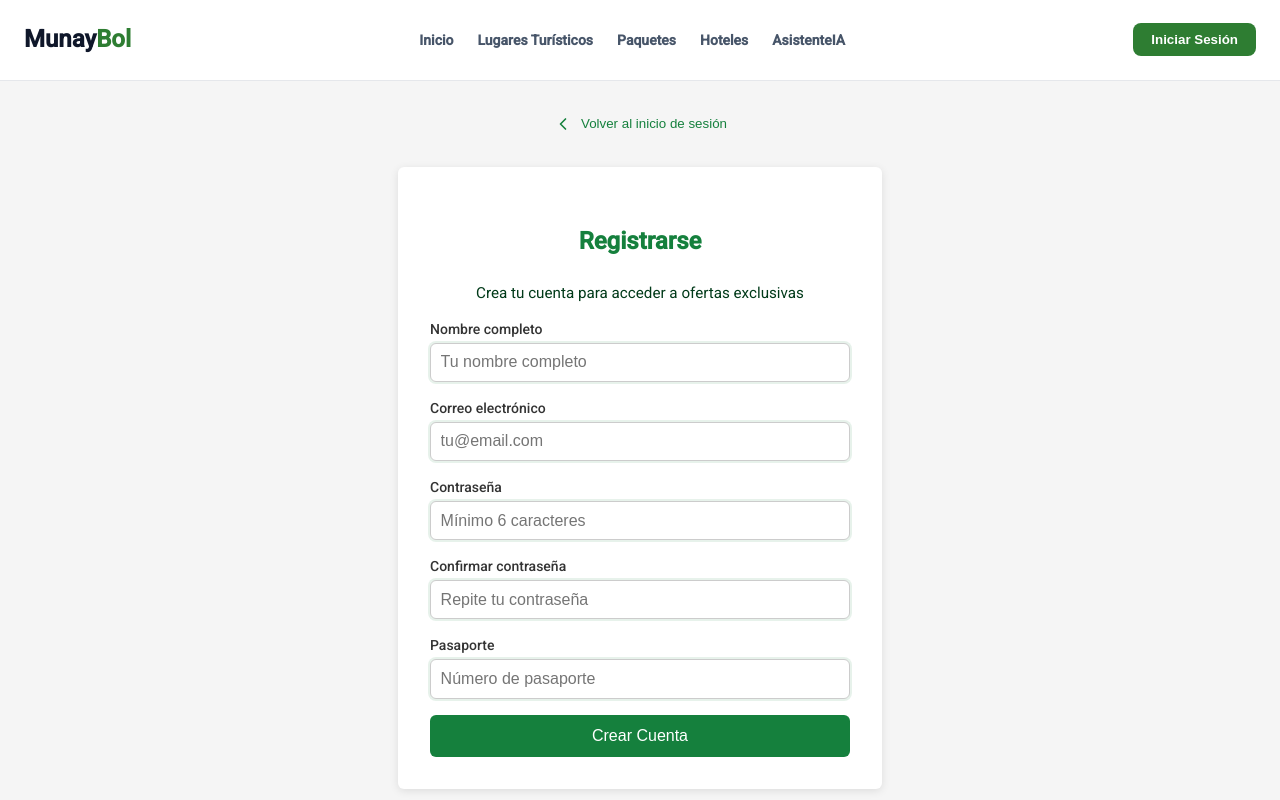
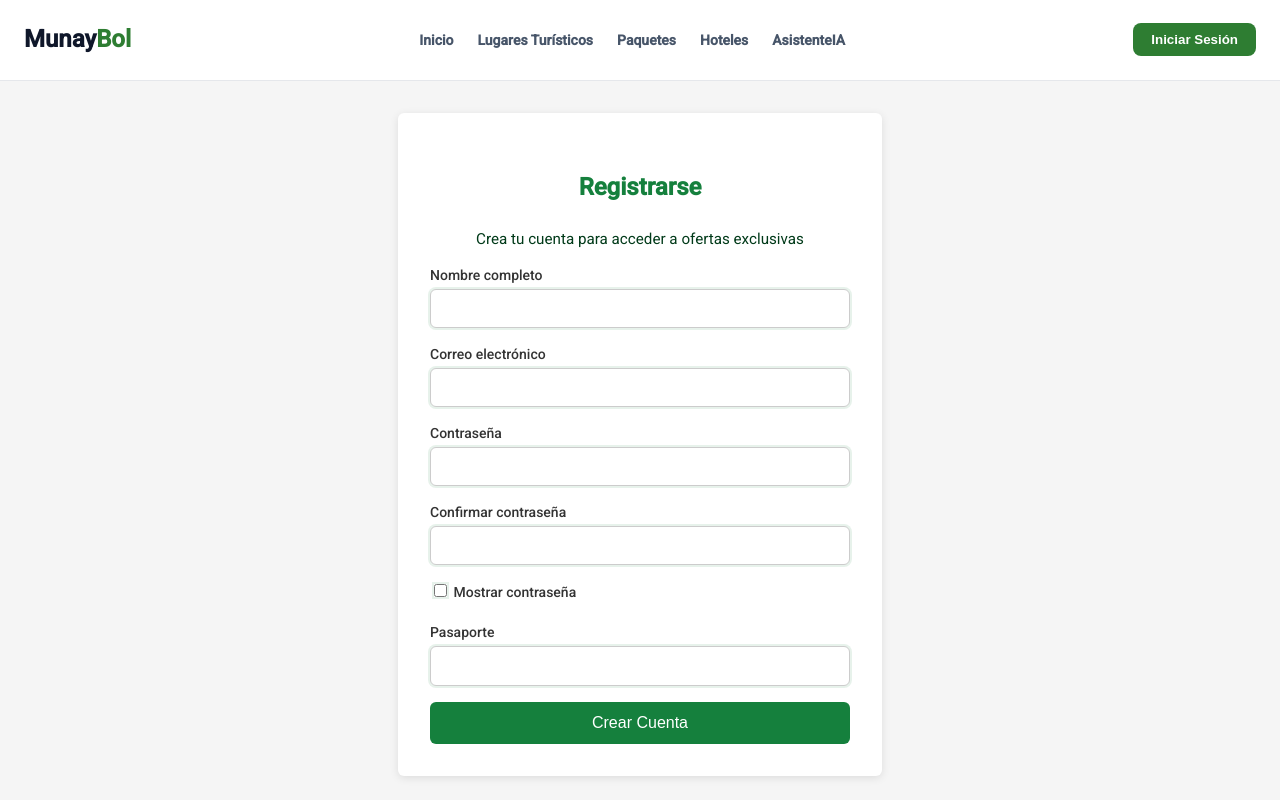
Before and after one commit to AldrinZurita/munayBol, an Angular app in the folder frontend/: page /registrarse in a window 1280 px wide. Shown: the top 800 px of the page. Built offline with nearby package versions, Linux system fonts and the light colour scheme.

Commit message:
feat: conexión de registro con backend

```diff
--- a/frontend/src/app/pages/registrarse/registrarse.html
+++ b/frontend/src/app/pages/registrarse/registrarse.html
@@ -1,11 +1,4 @@
 <div class="registro">
-  <button class="registro__volver-btn" type="button" routerLink="/login" aria-label="Volver al inicio de sesión">
-    <svg class="registro__volver-icon" xmlns="http://www.w3.org/2000/svg" viewBox="0 0 24 24" width="20" height="20">
-      <path d="M15 18l-6-6 6-6" stroke="currentColor" stroke-width="2" fill="none" stroke-linecap="round" stroke-linejoin="round"/>
-    </svg>
-    Volver al inicio de sesión
-  </button>
-
   <div class="registro__card">
     <div class="registro__card-header">
       <h4 class="registro__titulo">Registrarse</h4>
@@ -14,40 +7,49 @@
 
     <div class="registro__card-body">
       <form [formGroup]="form" (ngSubmit)="onSubmit()" class="registro__form">
-
+        <!-- Nombre -->
         <div class="registro__campo">
-          <label class="registro__label" for="name">Nombre completo</label>
-          <input class="registro__input" type="text" id="name" formControlName="name" placeholder="Tu nombre completo" autocomplete="name" />
+          <label for="nombre">Nombre completo</label>
+          <input type="text" id="nombre" formControlName="nombre" />
         </div>
 
+        <!-- Correo -->
         <div class="registro__campo">
-          <label class="registro__label" for="email">Correo electrónico</label>
-          <input class="registro__input" type="email" id="email" formControlName="email" placeholder="tu@email.com" autocomplete="email" />
+          <label for="correo">Correo electrónico</label>
+          <input type="email" id="correo" formControlName="correo" />
         </div>
 
+        <!-- Contraseña -->
         <div class="registro__campo">
-          <label class="registro__label" for="password">Contraseña</label>
-          <input class="registro__input" type="password" id="password" formControlName="password" placeholder="Mínimo 6 caracteres" autocomplete="new-password" />
+          <label for="contrasenia">Contraseña</label>
+          <input [type]="verContrasenia ? 'text' : 'password'" id="contrasenia" formControlName="contrasenia" />
         </div>
 
+        <!-- Confirmar contraseña -->
         <div class="registro__campo">
-          <label class="registro__label" for="confirmPassword">Confirmar contraseña</label>
-          <input class="registro__input" type="password" id="confirmPassword" formControlName="confirmPassword" placeholder="Repite tu contraseña" autocomplete="new-password" />
-          <div *ngIf="form.hasError('passwordsMismatch') && form.get('confirmPassword')?.touched" class="registro__error">
+          <label for="confirmarContrasenia">Confirmar contraseña</label>
+          <input [type]="verContrasenia ? 'text' : 'password'" id="confirmarContrasenia" formControlName="confirmarContrasenia" />
+          <div *ngIf="form.hasError('passwordMismatch') && form.get('confirmarContrasenia')?.touched" class="registro__error">
             Las contraseñas no coinciden.
           </div>
         </div>
 
+        <!-- Mostrar contraseña -->
+<div class="registro__campo">
+  <label>
+    <input type="checkbox" [checked]="verContrasenia" (change)="verContrasenia = !verContrasenia" />
+    Mostrar contraseña
+  </label>
+</div>
+
+
+        <!-- Pasaporte -->
         <div class="registro__campo">
-          <label class="registro__label" for="pasaporte">Pasaporte</label>
-          <input class="registro__input" type="text" id="pasaporte" formControlName="pasaporte" placeholder="Número de pasaporte" autocomplete="off" />
+          <label for="pasaporte">Pasaporte</label>
+          <input type="text" id="pasaporte" formControlName="pasaporte" />
         </div>
 
-        <div *ngIf="form.invalid && intentadoEnviar" class="registro__mensaje-error">
-          No se puede crear la cuenta. Verifica los campos obligatorios y que las contraseñas coincidan.
-        </div>
-
-        <button class="registro__submit-btn" type="submit">Crear Cuenta</button>
+        <button type="submit" class="registro__submit-btn">Crear Cuenta</button>
       </form>
     </div>
   </div>
--- a/frontend/src/app/pages/registrarse/registrarse.scss
+++ b/frontend/src/app/pages/registrarse/registrarse.scss
@@ -73,13 +73,16 @@ $sombra-input: 0 0 0 2px rgba(21, 128, 61, 0.1);
           display: flex;
           flex-direction: column;
 
-          .registro__label {
+          label {
             font-weight: 500;
             margin-bottom: 0.25rem;
             color: $color-texto;
           }
 
-          .registro__input {
+          input[type="text"],
+          input[type="email"],
+          input[type="password"],
+          input[type="checkbox"] {
             padding: 0.6rem;
             border: 1px solid #ccc;
             border-radius: $radio-borde;
--- a/frontend/src/app/pages/registrarse/registrarse.ts
+++ b/frontend/src/app/pages/registrarse/registrarse.ts
@@ -5,62 +5,79 @@ import {
   Validators,
   AbstractControl,
   ValidationErrors,
-  ReactiveFormsModule
+  ReactiveFormsModule,
+  FormsModule
 } from '@angular/forms';
 import { CommonModule } from '@angular/common';
-import { RouterModule } from '@angular/router';
+import { Router, RouterModule } from '@angular/router';
+import { HttpClientModule } from '@angular/common/http';
+import { RegistrarseService } from '../../services/registrarse.service';
 
 @Component({
   selector: 'app-registrarse',
   standalone: true,
-  imports: [CommonModule, ReactiveFormsModule, RouterModule],
+  imports: [
+    CommonModule,
+    ReactiveFormsModule,
+    FormsModule, // ✅ Necesario para [(ngModel)]
+    RouterModule,
+    HttpClientModule
+  ],
   templateUrl: './registrarse.html',
   styleUrls: ['./registrarse.scss'],
+  providers: [RegistrarseService]
 })
 export class Registrarse implements OnInit {
   form!: FormGroup;
   intentadoEnviar = false;
+  verContrasenia = false;
 
-  constructor(private fb: FormBuilder) {}
+  constructor(
+    private fb: FormBuilder,
+    private registroService: RegistrarseService,
+    private router: Router
+  ) {}
 
   ngOnInit(): void {
     this.form = this.fb.group(
       {
-        name: ['', Validators.required],
-        email: ['', [Validators.required, Validators.email]],
-        password: ['', [Validators.required, Validators.minLength(6)]],
-        confirmPassword: ['', Validators.required],
-        pasaporte: ['', Validators.required],
+        nombre: ['', Validators.required],
+        correo: ['', [Validators.required, Validators.email]],
+        contrasenia: ['', [Validators.required, Validators.minLength(6)]],
+        confirmarContrasenia: ['', Validators.required],
+        pasaporte: ['', Validators.required]
       },
-      { validators: this.passwordsMatchValidator }
+      { validators: this.validarCoincidencia }
     );
   }
 
-  passwordsMatchValidator(group: AbstractControl): ValidationErrors | null {
-    const password = group.get('password')?.value;
-    const confirm = group.get('confirmPassword')?.value;
-    return password === confirm ? null : { passwordsMismatch: true };
+  validarCoincidencia(group: AbstractControl): ValidationErrors | null {
+    const pass = group.get('contrasenia')?.value;
+    const confirm = group.get('confirmarContrasenia')?.value;
+    return pass === confirm ? null : { passwordMismatch: true };
   }
 
   onSubmit(): void {
     this.intentadoEnviar = true;
 
     if (this.form.valid) {
-      const passwordValue = this.form.value.password;
-
       const datos = {
-        nombre: this.form.value.name,
-        correo: this.form.value.email,
-        contrasenia: passwordValue,       // ✅ requerido por tu modelo
-        password: passwordValue,          // ✅ requerido por Django internamente
+        nombre: this.form.value.nombre,
+        correo: this.form.value.correo,
+        contrasenia: this.form.value.contrasenia,
         pasaporte: this.form.value.pasaporte,
-        pais: 'Bolivia',                  // ✅ valor fijo
-        rol: 'Usuario',                   // ✅ valor por defecto
-        estado: true                      // ✅ valor por defecto
+        pais: 'Bolivia'
       };
 
-      console.log('✅ Datos enviados al backend:', datos);
-      // Aquí podrías enviar los datos al backend con HttpClient
+      this.registroService.registrarUsuario(datos).subscribe({
+        next: (res) => {
+          console.log('✅ Usuario creado:', res);
+          this.router.navigate(['/login']);
+        },
+        error: (err) => {
+          console.error('❌ Error al registrar:', err);
+        }
+      });
     } else {
       console.warn('⚠️ Formulario inválido');
       this.form.markAllAsTouched();
--- /dev/null
+++ b/frontend/src/app/services/registrarse.service.ts
@@ -0,0 +1,15 @@
+import { Injectable } from '@angular/core';
+import { HttpClient, HttpHeaders } from '@angular/common/http';
+import { Observable } from 'rxjs';
+
+@Injectable({ providedIn: 'root' })
+export class RegistrarseService {
+  private apiUrl = 'http://localhost:8000/api/'; // 🔥 URL fija al backend
+
+  constructor(private http: HttpClient) {}
+
+  registrarUsuario(datos: any): Observable<any> {
+    const headers = new HttpHeaders({ 'Content-Type': 'application/json' });
+    return this.http.post<any>(`${this.apiUrl}usuarios/registro/`, datos, { headers });
+  }
+}
```
